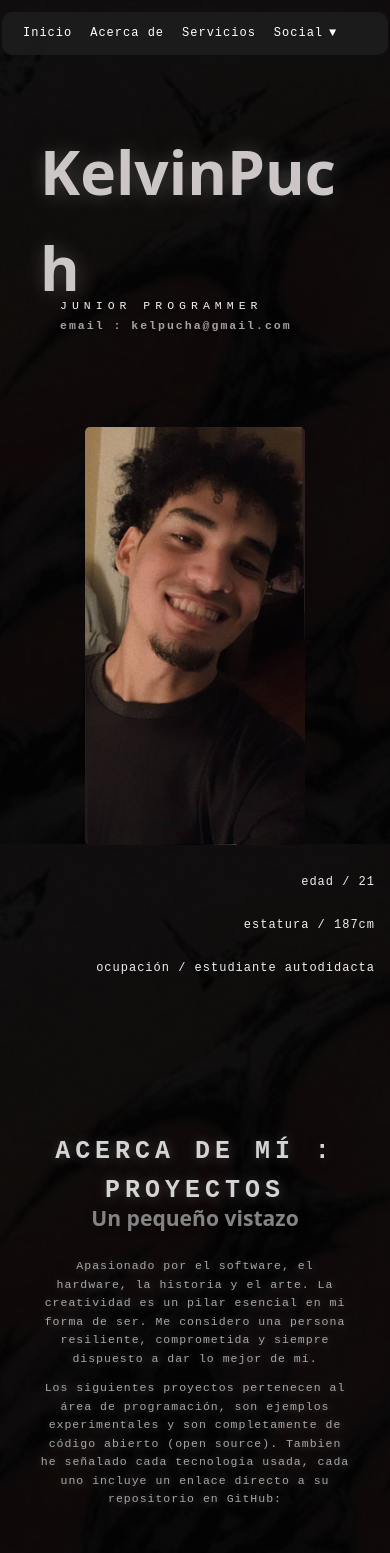
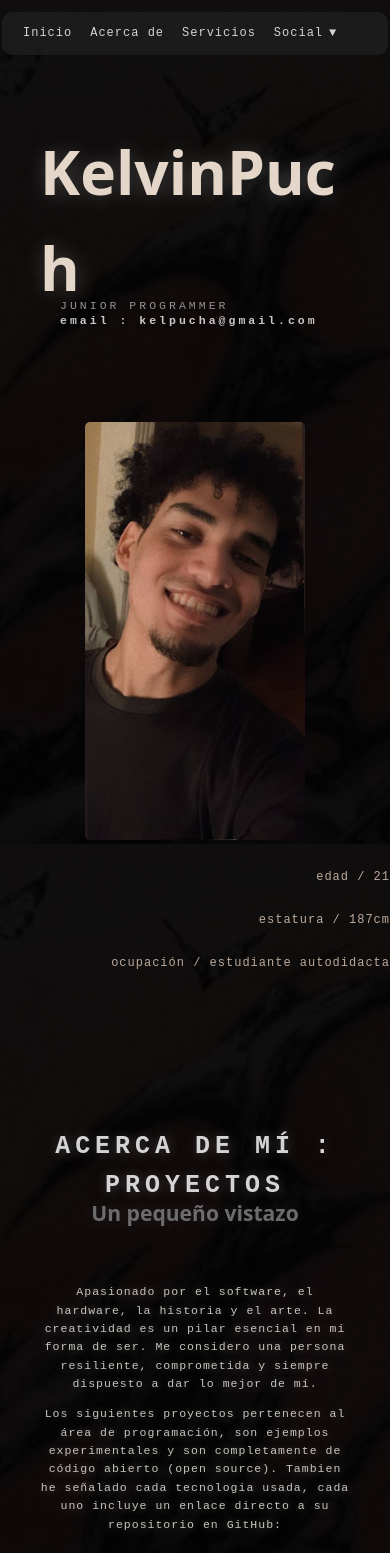
Before and after one commit to adop1d/portfolio, a plain HTML site: page index.html in a window 390 px wide. Shown: the top 1553 px of the page. Drawn offline with Linux system fonts and the light colour scheme; a web font is replaced by a local one.

Commit message:
fixed text scale, small fixes  and added small improvements

```diff
--- a/index.html
+++ b/index.html
@@ -51,7 +51,7 @@
     <br><br>
     <section id="about">
       <h2 class="about">acerca de mí : proyectos</h2>
-      <h4>Un pequeño vistazo</h4><br>
+      <h4>Un pequeño vistazo</h4><br><br>
       <div id="generic-small" class="fade-in-on-scroll">
         <p>Apasionado por el software, el hardware, la historia y el arte. La creatividad es un pilar esencial en mi
           forma de ser. Me considero una persona resiliente, comprometida y siempre dispuesto a dar lo mejor de mí.
@@ -172,19 +172,19 @@
         <pre></pre>
         <br>
         <p class="title-aptitude" id="title-aptitude-title-div">
-          Otras tecnologias: <br><br></p>
+          Otras tecnologias: <br></p>
         <p class="title-aptitude" id="title-aptitude-title">
         <p class="title-aptitude" id="title-aptitude-title">
           A2 SOFTWAY:</p>
         <p class="espacio">Herramienta de venta administrativa: Codificador</p><br>
         <p class="title-aptitude" id="title-aptitude-title-div">
-          Idiomas: <br><br></p>
+          Idiomas: <br></p>
 
         <p class="title-aptitude" id="title-aptitude-title">
           Inglés:</p>
         <p class="espacio">Me desenvuelvo con cierta fluidez como segunda lengua. Poseo competencias para comunicarme,
           comprender, leer
-          y redactar con hablantes nativos. </p><br>
+          y redactar con hablantes nativos. </p>
         <p class="title-aptitude" id="title-aptitude-title">
           Italiano y portugués:</p>
         <p class="espacio"> Tercera y cuarta lengua, respectivamente. Tengo una comunicación básica efectiva con
@@ -238,7 +238,7 @@
     </footer>
     <script>
       const targetText = "Kelvin Puch";
-      const chars = "ABCDEFGHIJKLMNOPQRSTUVWXYZabcdefghijklmnopqrstuvwxyz0123456789";
+      const chars = "!¡?¿=<>@%$#&][/ABCDEFGHIJKLMNOPQRSTUVWXYZabcdefghijklmnopqrstuvwxyz0123456789";
       const container = document.getElementById("scramble");
 
       function buildText() {
--- a/stylesheet/style.css
+++ b/stylesheet/style.css
@@ -1,15 +1,16 @@
 @font-face {
   font-family: 'DepartureMono Nerd Font Propo';
   src: url('/fonts/DepartureMonoNerdFontPropo-Regular.otf') format('opentype');
-  font-weight: normal ;
+  font-weight: normal;
   font-style: normal;
 }
-.nav-list{
+
+.nav-list {
   display: flex;
   align-items: center;
   padding: 20px;
   background-color: #222222ba;
-  color: white;
+  color: #fbe3cebb;
   list-style: none;
   border-radius: 10px;
   transition: background-color 0.3s ease;
@@ -24,17 +25,19 @@
   right: 0;
   z-index: 1000;
 }
+
 .nav-list li {
   margin: 0 15px;
 }
+
 .nav-list li a {
-  color: white;
+  color: rgb(212, 212, 212);
   text-decoration: none;
   font-size: 15px;
   transition: color 0.3s ease;
-
   padding: 12px 4px;
 }
+
 .nav-list li a:hover {
   text-decoration-thickness: 2px;
   color: hsl(330, 67%, 47%);
@@ -43,12 +46,14 @@
   border-radius: 5px;
   padding: 12px 4px;
   transform: scale(1.05);
-  transition:background-color 0.3s ease;
+  transition: background-color 0.3s ease;
 }
+
 .nav-list li a.active {
   font-weight: bold;
   transform: scale(0.95);
 }
+
 body {
   margin: 0;
   padding: 0;
@@ -64,11 +69,14 @@ body {
   line-height: 1.6;
   font-size: 16px;
   min-height: 100vh;
-  height: 200vh; /* Para hacer scroll y probar */
+  height: 200vh;
+  /* Para hacer scroll y probar */
 }
+
 h1 {
   margin-bottom: -3%;
 }
+
 h2 {
   text-align: center;
   margin-top: 50px;
@@ -78,6 +86,7 @@ h2 {
   text-transform: uppercase;
   letter-spacing: 5px;
 }
+
 h3 {
   text-align: center;
   margin-top: 30px;
@@ -87,14 +96,17 @@ h3 {
   text-transform: uppercase;
   letter-spacing: 3px;
 }
+
 h4 {
   text-align: center;
-  margin-top: -35px;
+  margin-top: -45px;
   margin-bottom: -50px;
-  color: #858484;
+  color: #6c6c6c;
   font-family: "Jacquard 24", system-ui;
   font-size: 1.8em;
+  text-shadow: #ffffff2a 0px 0px 20px;
 }
+
 h5 {
   text-align: center;
   margin-top: 10px;
@@ -104,6 +116,7 @@ h5 {
   text-transform: uppercase;
   letter-spacing: 1px;
 }
+
 footer {
   margin-top: 50px;
   font-size: 0.6em;
@@ -112,7 +125,8 @@ footer {
   letter-spacing: 2px;
   max-width: 100%;
 }
-.footer-hr{
+
+.footer-hr {
   border: none;
   height: 1px;
   background-color: #c0bfbf3b;
@@ -122,17 +136,19 @@ footer {
   border-radius: 5px;
   transition: background-color 0.3s ease;
 }
-#footer{
+
+#footer {
   letter-spacing: 2px;
   max-width: 280px;
 }
 
-#footer-paragraph{
+#footer-paragraph {
   display: flex;
   align-items: center;
   justify-content: space-between;
 }
-#footer-paragraph a{
+
+#footer-paragraph a {
   color: #f1f1f1a9;
   text-decoration: none;
   transition: color 0.3s ease;
@@ -142,46 +158,73 @@ footer {
   font-weight: bold;
   text-shadow: 1px 1px 10px rgba(0, 0, 0, 0.2);
 }
+
 .scramble {
-  color: hsl(0, 7%, 79%);
+  color: hsl(30, 34%, 84%);
   font-family: "Jacquard 24", system-ui;
   font-size: 4em;
 }
-#scramble{
+
+#scramble {
   text-shadow: 1px 1px 20px rgba(213, 213, 213, 0.253);
 }
+
 .scramble span {
   display: inline-block;
   text-align: center;
 }
+
 .flicker {
   animation: flicker 0.2s infinite alternate;
 }
 
 @keyframes flicker {
-  0%   { opacity: 1; }
-  50%  { opacity: 0.2; }
-  100% { opacity: 1; }
+  0% {
+    opacity: 1;
+  }
+
+  50% {
+    opacity: 0.2;
+  }
+
+  100% {
+    opacity: 1;
+  }
 }
+
 .fadeout {
   transition: opacity 0.5s ease;
   opacity: 0.2;
 }
-#inicio{
+
+#inicio {
   font-size: 1.8em;
   text-shadow: 1px 1px 4px rgba(0, 0, 0, 0.192);
   padding: 40px;
 }
-#titles{
+
+.email {
+  color: #f1f1f1d3;
+  letter-spacing: 2px;
   font-family: 'DepartureMono Nerd Font Propo', monospace;
+  font-weight: bold;
+  font-size: 0.5em;
+  margin-top: -20px;
+  margin-left: 20px;
+  letter-spacing: 3px;
+}
+
+#titles {
   text-transform: uppercase;
-  letter-spacing: 5px;
-  margin-top: 26px;
+  font-family: 'DepartureMono Nerd Font Propo', monospace;
+  letter-spacing: 3px;
   margin-left: 20px;
   text-shadow: 1px 1px 6px rgba(0, 0, 0, 0.164);
-  font-size: 0.6em;
+  font-size: 0.5em;
+  color: rgb(147, 147, 147);
 }
-#about{
+
+#about {
 
   font-family: 'DepartureMono Nerd Font Propo', monospace;
   font-size: 1.2em;
@@ -189,57 +232,65 @@ footer {
   padding: 40px;
   text-align: center;
 }
-.espacio{
 
+.espacio {
+  color: rgba(240, 248, 255, 0.66);
   font-family: 'DepartureMono Nerd Font Propo', monospace;
 }
-#services{
+
+#services {
   font-family: 'DepartureMono Nerd Font Propo', monospace;
   font-size: 1.2em;
   text-shadow: 1px 1px 10px rgba(0, 0, 0, 0.305);
   padding: 40px;
   text-align: center;
 }
-.info-container{
+
+.info-container {
   display: flex;
-  justify-content:end;
-  align-items:end;
+  justify-content: end;
+  align-items: end;
   flex-direction: column;
   margin: 0 auto;
-  max-width: 360px;
+  max-width: 520px;
   letter-spacing: 1px;
-  font-size: 12px;
-  position:static;
+  font-size: 15px;
+  position: static;
   margin-right: 60px;
+  color: #fbe3cebb;
 }
-.info-container :hover{
+
+.info-container :hover {
   background-color: rgba(219, 219, 219, 0.2);
   border-radius: 5px;
   transform: scale(1.05);
-  transition:background-color 0.3s ease;
-  transition:transform 0.3s ease;
+  transition: background-color 0.3s ease;
+  transition: transform 0.3s ease;
 }
-#link-container{
+
+#link-container {
   display: flex;
-  justify-content:flex-end;
+  justify-content: flex-end;
   align-items: center;
 }
-.portrait{
+
+.portrait {
   display: flex;
-  justify-content:end;
-  align-items:end;
+  justify-content: end;
+  align-items: end;
   flex-direction: column;
   margin: auto;
   max-width: 220px;
   border-radius: 5px;
   box-sizing: border-box;
   letter-spacing: 1px;
-  position:static;
+  position: static;
   margin-right: 180px;
   margin-top: -27%;
   margin-bottom: 16px;
 
 }
+
 .dropdown {
   position: relative;
   display: inline-block;
@@ -303,7 +354,8 @@ footer {
 .dropdown.active .arrow {
   transform: rotate(180deg);
 }
-#generic{
+
+#generic {
   font-size: 0.9em;
   text-shadow: 1px 1px 10px rgba(0, 0, 0, 0.304);
   text-align: center;
@@ -317,31 +369,33 @@ footer {
   font-family: 'DepartureMono Nerd Font Propo', monospace;
   letter-spacing: 1px;
 }
-#generic-ll{
+
+#generic-ll {
   font-size: 0.9em;
   text-shadow: 1px 1px 10px rgba(0, 0, 0, 0.304);
-  text-align:left;
+  text-align: left;
   width: 85%;
   margin-left: auto;
   margin-right: auto;
   margin-top: 50px;
   margin-bottom: 50px;
-  box-sizing: border-box;
-  color: #cdcdcdeb;
+  box-sizing: border-box;color: #fbe3cebb;
   letter-spacing: 1px;
 }
-#generic-small{
+
+#generic-small {
   font-family: 'DepartureMono Nerd Font Propo', monospace;
   letter-spacing: 1px;
-  font-size: 0.7em;
+  font-size: 0.9em;
   text-shadow: 1px 1px 10px rgba(255, 255, 255, 0.304);
   text-align: center;
-  width: 40%;
+  width: 60%;
   margin-left: auto;
   margin-right: auto;
   margin-bottom: 20px;
-  color: #b5b5b5ea;
+  color: #d9d6cbea;
 }
+
 .fade-in-on-scroll {
   opacity: 0;
   transform: translateY(20px);
@@ -354,13 +408,15 @@ footer {
 }
 
 /* From Uiverse.io by kamehame-ha */
-  .cards {
+.cards {
   display: flex;
   justify-content: center;
-  align-items: flex-start; /* importante para tarjetas de diferente altura */
+  align-items: flex-start;
+  /* importante para tarjetas de diferente altura */
   flex-direction: row;
   gap: 15px;
-  flex-wrap: wrap; /* opcional si hay muchas tarjetas */
+  flex-wrap: wrap;
+  /* opcional si hay muchas tarjetas */
 }
 
 .cards .card-link {
@@ -380,9 +436,10 @@ footer {
   flex-direction: column;
   text-align: center;
   padding: 16px;
-  min-height: 320px; /* en lugar de height fija */
+  min-height: 320px;
+  /* en lugar de height fija */
   border-radius: 10px;
-  color: rgb(240, 240, 240);
+  color: #fbe3cee8;
   backdrop-filter: blur(10px);
   cursor: pointer;
   transition: 400ms;
@@ -403,23 +460,16 @@ footer {
   transform: scale(1.1, 1.1);
 }
 
-.cards:hover > .card-link:not(:hover) .card {
+.cards:hover>.card-link:not(:hover) .card {
   transform: scale(0.9, 0.9);
 }
-.hr-lob{
+
+.hr-lob {
   width: 60%;
   scale: 0.5;
 }
-.email{
-  color: #f1f1f1a9;
-  letter-spacing: 2px;
-  font-family: 'DepartureMono Nerd Font Propo', monospace;
-  font-weight: bold;
-  font-size: 0.5em;
-  margin-top: -20px;
-  margin-left: 20px;
-}
-.title-aptitude{
+
+.title-aptitude {
   font-family: 'DepartureMono Nerd Font Propo', monospace;
   text-transform: uppercase;
   letter-spacing: 2px;
@@ -430,45 +480,58 @@ footer {
   text-decoration-color: hsla(0, 0%, 53%, 0.609);
   text-decoration-thickness: 1px;
   text-decoration-style: solid;
+  color: #f7d8bccc;
 }
-#title-aptitude-frameworks{
+
+#title-aptitude-frameworks {
   color: rgb(127, 255, 153);
 }
-#title-aptitude-blue{
+
+#title-aptitude-blue {
   color: rgb(47, 63, 238);
 }
-#title-aptitude-docker{
+
+#title-aptitude-docker {
   color: rgb(62, 171, 255);
 }
-#title-aptitude-java{
+
+#title-aptitude-java {
   color: rgb(213, 132, 40);
 
 }
-#title-aptitude-orange{
+
+#title-aptitude-orange {
   color: rgb(255, 100, 44);
 
 }
-#title-aptitude-yellow{
+
+#title-aptitude-yellow {
   color: rgb(223, 217, 54);
 }
-#title-aptitude-green{
+
+#title-aptitude-green {
   color: rgb(15, 177, 64);
 }
-#title-aptitude-purple{
+
+#title-aptitude-purple {
   color: rgb(255, 56, 156);
 }
-#title-aptitude-title{
+
+#title-aptitude-title {
   color: hsl(330, 67%, 47%);
 }
-#title-aptitude-title-div{
+
+#title-aptitude-title-div {
   color: hsl(0, 0%, 83%);
   text-align: center;
 }
-.icon-example{
+
+.icon-example {
   width: 24px;
   padding: -6px;
 }
-.background-kleur{
+
+.background-kleur {
   background-color: #e1e1e1ee;
   border-radius: 8px;
   padding-bottom: 1px;
@@ -476,17 +539,20 @@ footer {
   padding-left: 3px;
   padding-right: 3px;
 }
+
 /* PARA TELEFONOS :D */
 
 @media (max-width: 768px) {
   .nav-list {
-    flex-direction:row;
+    flex-direction: row;
     padding: 12px;
     margin: 2px;
   }
+
   .nav-list li {
     margin: 0 5px;
   }
+
   .nav-list li a {
     font-size: 12px;
   }
@@ -495,6 +561,7 @@ footer {
     align-items: end;
     text-align: center;
     margin: 0 auto;
+    font-size: 12px;
   }
 
   .portrait {
@@ -503,7 +570,6 @@ footer {
     align-items: flex-start;
     flex-direction: column;
     margin: 0 auto;
-
     margin-top: -16%;
     margin-bottom: 4%;
   }
@@ -513,72 +579,95 @@ footer {
     gap: 10px;
     align-items: center;
   }
-  #generic{
+
+  #generic {
     width: 100%;
     font-size: 0.7em;
     margin: 0 auto;
   }
-  #generic-small{
+
+  #generic-small {
     font-size: 0.6em;
     width: 100%;
   }
-  #generic-ll{
+
+  #generic-ll {
     width: 100%;
     font-size: 0.7em;
     margin: 0 auto;
     text-align: baseline;
   }
+
   .fade-in-on-scroll {
     align-items: center;
     text-align: center;
     margin: 0 auto;
   }
-  h2{
+
+  h2 {
     font-size: 1.3em;
     margin-bottom: 40px;
   }
-  h4{
+
+  h4 {
     font-size: 1.1em;
     margin-top: -50px;
     margin-bottom: -20px;
   }
-  #titles{
+
+  #titles {
     font-size: 0.4em;
-    margin-top:-20px;
+    margin-top: -20px;
   }
-  #scramble{
+
+  #scramble {
     font-size: 2.1em;
     margin-top: -70px;
   }
-  .email{
+
+  .email {
     font-size: 0.4em;
-    margin-top: -10px;
+    margin-top: -15px;
   }
-  .background-kleur{
+
+  .background-kleur {
     align-items: center;
     text-align: center;
     margin: 0 auto;
-}
-.icon-example{
+  }
+
+  .icon-example {
     width: 12px;
     width: 18px;
     padding: -6px;
   }
+
   .cards {
     flex-direction: column;
     align-items: center;
   }
+
   .cards .card-link {
     width: 100%;
   }
-  .title-aptitude{
+
+  .title-aptitude {
     font-size: 1em;
     margin-left: 0px;
     margin-top: 10px;
   }
-  #generic-ll{
+
+  #generic-ll {
     font-size: 0.7em;
     margin: 0 auto;
     align-items: center;
   }
+
+  .cards .card:hover {
+    transform: scale(1.0, 1.0);
+  }
+
+  .cards:hover>.card-link:not(:hover) .card {
+    transform: scale(1.0, 1.0);
+  }
 }
```
